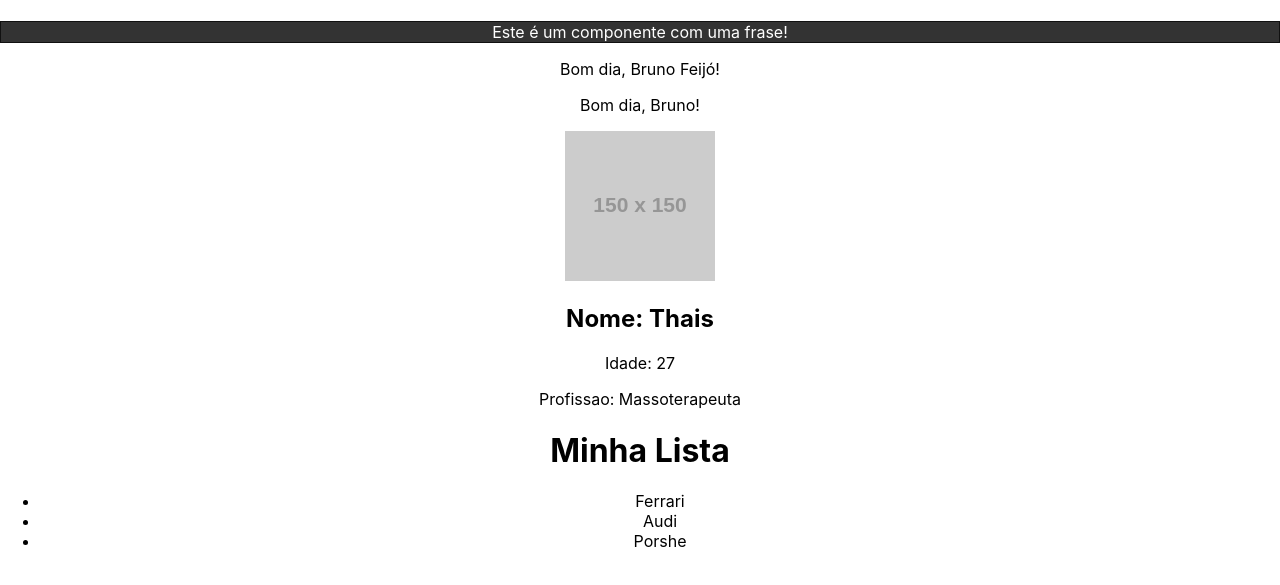
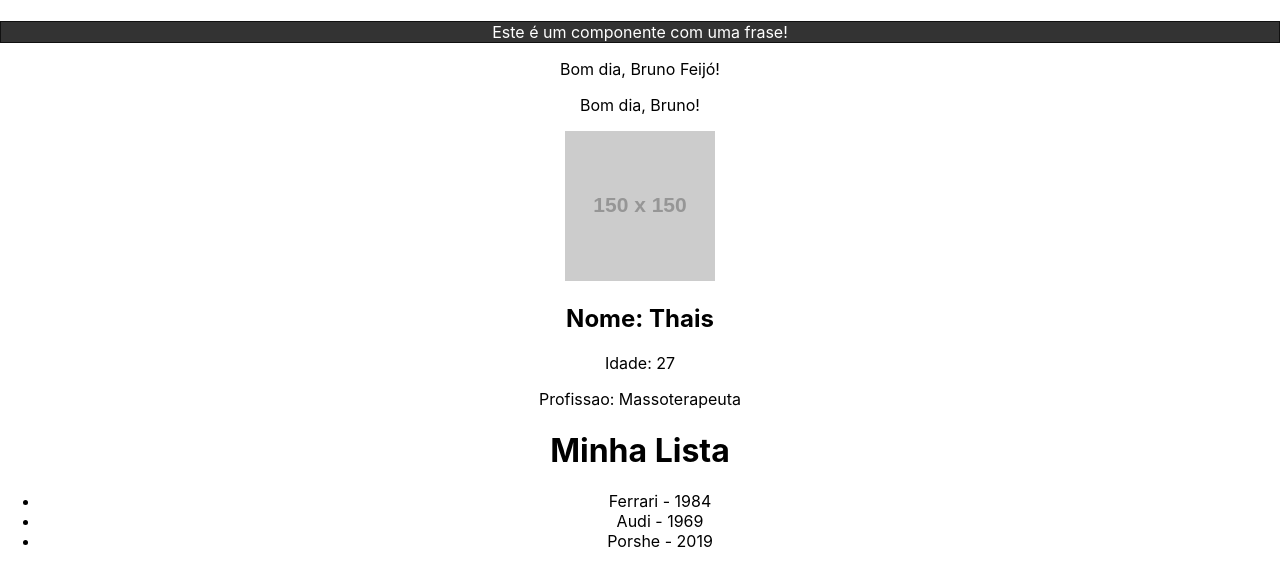
Before and after one commit to BrunosFeijo/React-testes, a React (Create React App) app: page / in a window 1280 px wide. Shown: the part 458-1043 px from the top of the page. Built offline with nearby package versions, Linux system fonts and the light colour scheme.

Commit message:
propTypes

```diff
--- a/src/App.js
+++ b/src/App.js
@@ -30,8 +30,8 @@ function App() {
         idade="27"
         profissao="Massoterapeuta"
         foto="https://via.placeholder.com/150"
-      />
-      <List />
+      /> {/* usando props */}
+      <List /> {/* fragments */}
     </div>
   );
 }
--- a/src/components/Item.js
+++ b/src/components/Item.js
@@ -1,9 +1,23 @@
-function Item(props) {
+import PropTypes from 'prop-types'
+
+function Item({ marca, ano_lancamento }) {
     return (
         <>
-            <li>{props.marca}</li>
+            <li>
+                {marca} - {ano_lancamento}
+            </li>
         </>
     )
 }
 
+Item.prototype = {
+    marca: PropTypes.string.isRequired,
+    ano_lancamento: PropTypes.number,
+}
+
+Item.defautProps = {
+    marca: 'Faltou a marca',
+    ano_lancamento: 0,
+}
+
 export default Item
--- a/src/components/List.js
+++ b/src/components/List.js
@@ -5,9 +5,9 @@ function List() {
         <>
             <h1>Minha Lista</h1>
             <ul>
-                <Item marca="Ferrari" />
-                <Item marca="Audi" />
-                <Item marca="Porshe" />
+                <Item marca="Ferrari" ano_lancamento={1984} />
+                <Item marca="Audi" ano_lancamento={1969} />
+                <Item marca="Porshe" ano_lancamento={2019} />
             </ul>
         </>
     )
```
